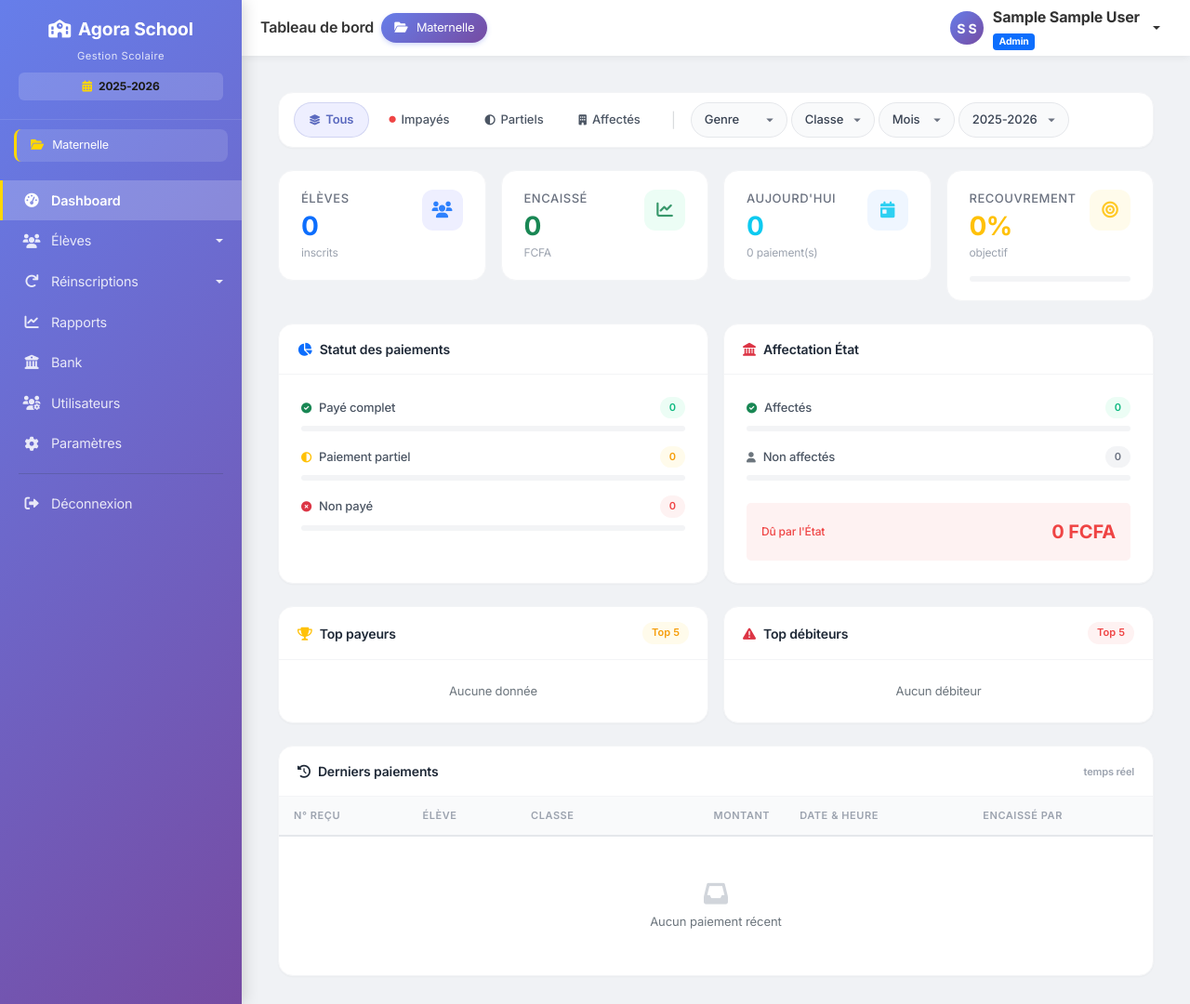
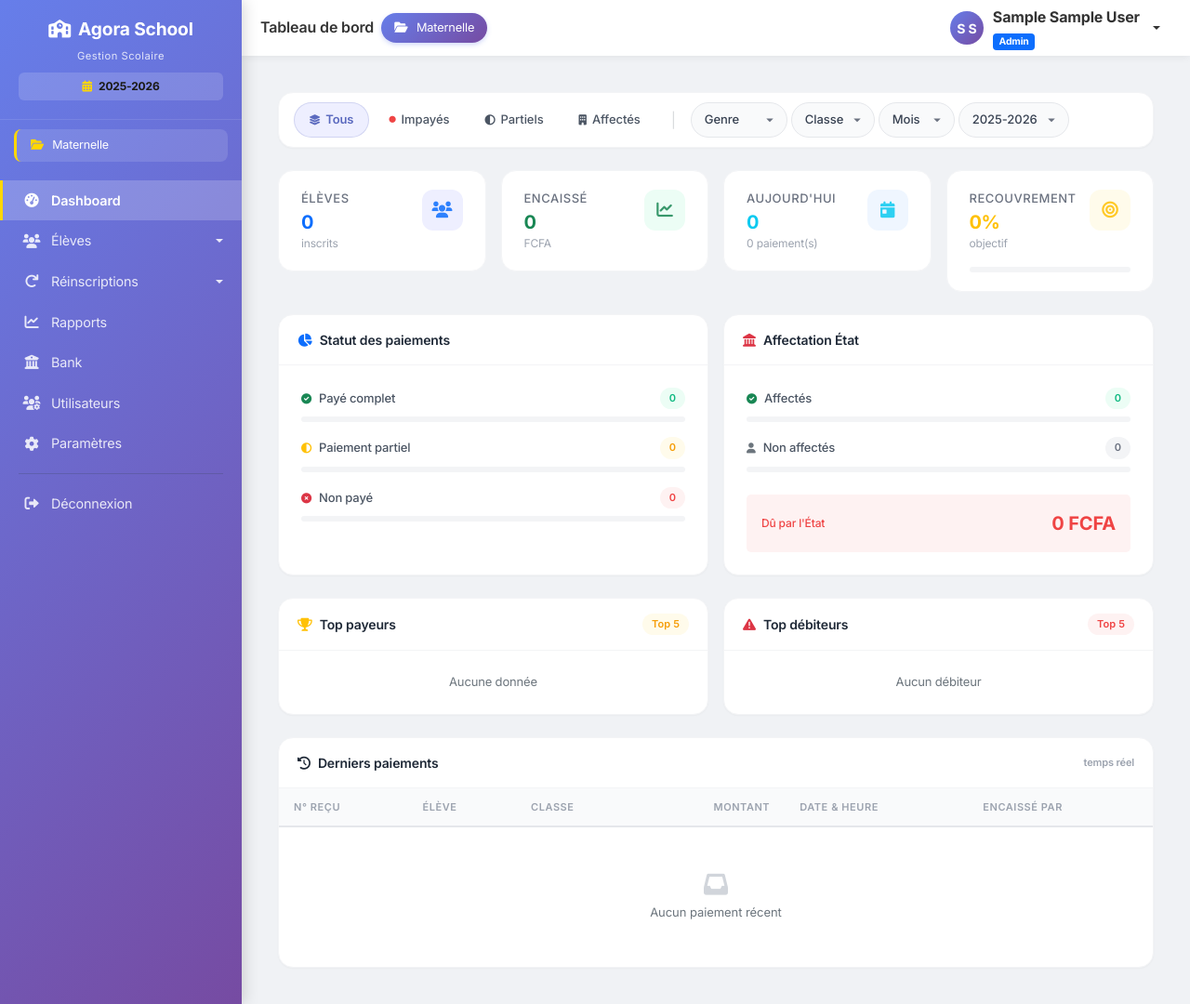
Before and after one commit to assagouJo/laureades.cg, a Flask app: page / in a window 1280 px wide. Shown: the whole page at 93% size. Run offline with Flask 3, Linux system fonts and the light colour scheme; a user stored in the database is signed in; tables that the repository leaves empty hold one stand-in row (values such as "Sample post"); data that the repository does not hold is empty; some libraries are stand-ins or nearby versions.

Commit message:
mise a jour size

```diff
--- a/templates/dashboard/admin.html
+++ b/templates/dashboard/admin.html
@@ -102,7 +102,7 @@
     }
 
     .stat-card .stat-value {
-        font-size: 1.75rem;
+        font-size: 1.25rem;
         font-weight: 700;
         letter-spacing: -0.02em;
         line-height: 1.2;
```
